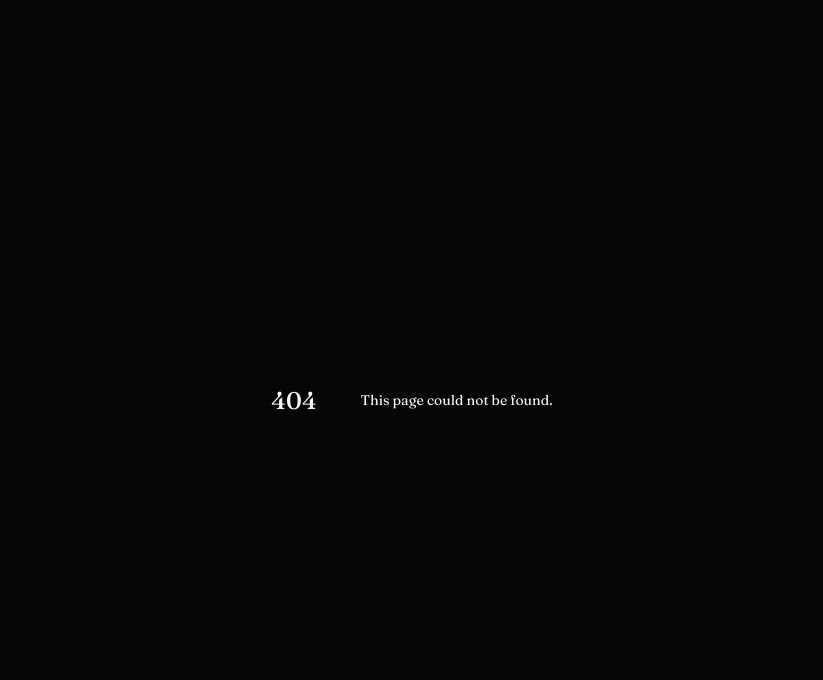
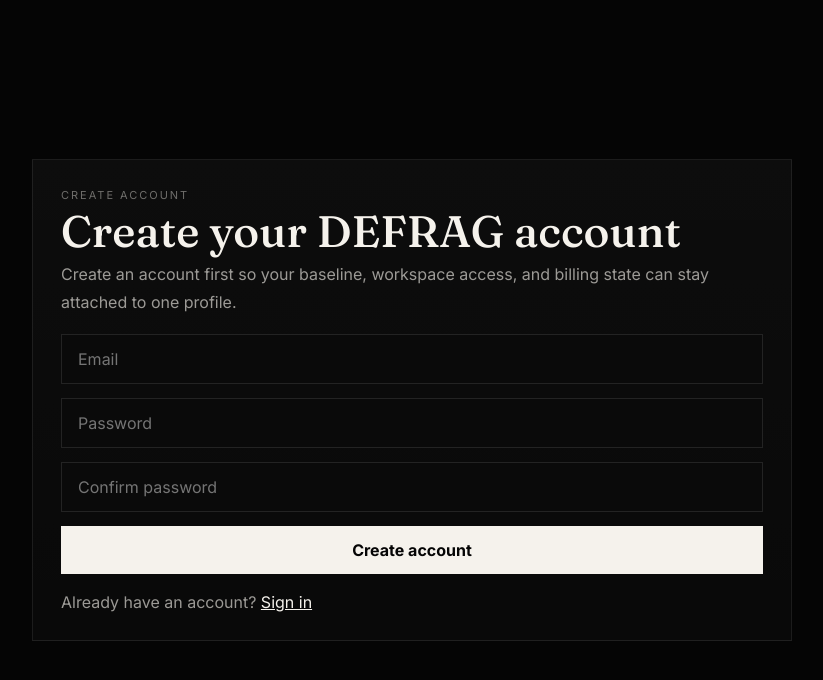
Before and after one commit to chadjameso93-netizen/defragsrelationalswap, a Next.js app in the folder apps/web/: page /signup in a window 1280 px wide. Before the commit this address had no page. Shown: the top 680 px of the page, without its empty margins (228-1051 px from the left). Built offline with nearby package versions, Linux system fonts and the light colour scheme; no server answers.

Commit message:
Add DEFRAG sign up page

```diff
--- /dev/null
+++ b/apps/web/src/app/signup/page.tsx
@@ -0,0 +1,79 @@
+"use client";
+
+import Link from "next/link";
+import { FormEvent, useState } from "react";
+import { useRouter } from "next/navigation";
+import { createClient } from "@/utils/supabase/client";
+
+export default function SignUpPage() {
+  const router = useRouter();
+  const supabase = createClient();
+  const [email, setEmail] = useState("");
+  const [password, setPassword] = useState("");
+  const [confirmPassword, setConfirmPassword] = useState("");
+  const [error, setError] = useState<string | null>(null);
+  const [loading, setLoading] = useState(false);
+
+  async function handleSubmit(event: FormEvent<HTMLFormElement>) {
+    event.preventDefault();
+    setLoading(true);
+    setError(null);
+
+    if (password.length < 8) {
+      setError("Password must be at least 8 characters.");
+      setLoading(false);
+      return;
+    }
+
+    if (password !== confirmPassword) {
+      setError("Passwords do not match.");
+      setLoading(false);
+      return;
+    }
+
+    const { error: signUpError } = await supabase.auth.signUp({
+      email,
+      password,
+      options: {
+        emailRedirectTo: `${window.location.origin}/account`,
+      },
+    });
+
+    if (signUpError) {
+      setError(signUpError.message);
+      setLoading(false);
+      return;
+    }
+
+    router.push("/account");
+    router.refresh();
+  }
+
+  return (
+    <main style={{ minHeight: "100vh", background: "#050505", color: "#f5f2ec", display: "grid", placeItems: "center", padding: 24 }}>
+      <section style={{ width: "min(760px, 100%)", display: "grid", gap: 18, border: "1px solid rgba(255,255,255,0.08)", background: "linear-gradient(180deg, rgba(255,255,255,0.03), rgba(255,255,255,0.015))", padding: 28 }}>
+        <div style={{ display: "grid", gap: 8 }}>
+          <div style={{ fontSize: 11, letterSpacing: "0.18em", textTransform: "uppercase", color: "rgba(245,242,236,0.42)" }}>Create account</div>
+          <h1 style={{ margin: 0, fontSize: 44, lineHeight: 0.98, fontFamily: "var(--font-display), serif" }}>Create your DEFRAG account</h1>
+          <p style={{ margin: 0, color: "rgba(245,242,236,0.62)", lineHeight: 1.72 }}>
+            Create an account first so your baseline, workspace access, and billing state can stay attached to one profile.
+          </p>
+        </div>
+
+        <form onSubmit={handleSubmit} style={{ display: "grid", gap: 14 }}>
+          <input value={email} onChange={(e) => setEmail(e.target.value)} type="email" placeholder="Email" required style={{ padding: "14px 16px", background: "#0a0a0a", color: "#f5f2ec", border: "1px solid rgba(255,255,255,0.1)" }} />
+          <input value={password} onChange={(e) => setPassword(e.target.value)} type="password" placeholder="Password" required style={{ padding: "14px 16px", background: "#0a0a0a", color: "#f5f2ec", border: "1px solid rgba(255,255,255,0.1)" }} />
+          <input value={confirmPassword} onChange={(e) => setConfirmPassword(e.target.value)} type="password" placeholder="Confirm password" required style={{ padding: "14px 16px", background: "#0a0a0a", color: "#f5f2ec", border: "1px solid rgba(255,255,255,0.1)" }} />
+          {error ? <div style={{ color: "#fca5a5" }}>{error}</div> : null}
+          <button type="submit" disabled={loading} style={{ border: 0, padding: "14px 18px", background: "#f5f2ec", color: "#050505", fontWeight: 700 }}>
+            {loading ? "Creating account..." : "Create account"}
+          </button>
+        </form>
+
+        <div style={{ color: "rgba(245,242,236,0.62)" }}>
+          Already have an account? <Link href="/login" style={{ color: "#f5f2ec" }}>Sign in</Link>
+        </div>
+      </section>
+    </main>
+  );
+}
```
